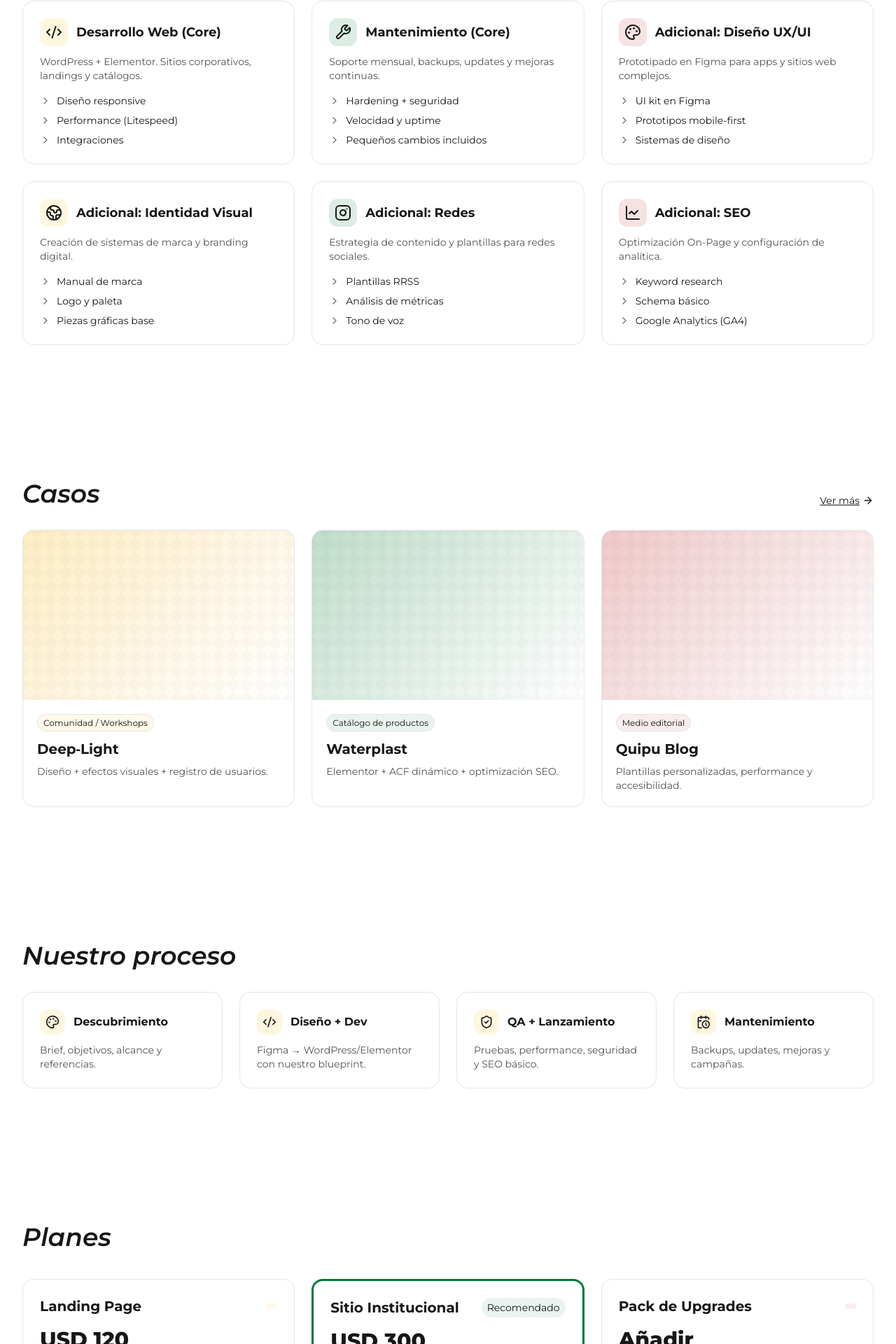
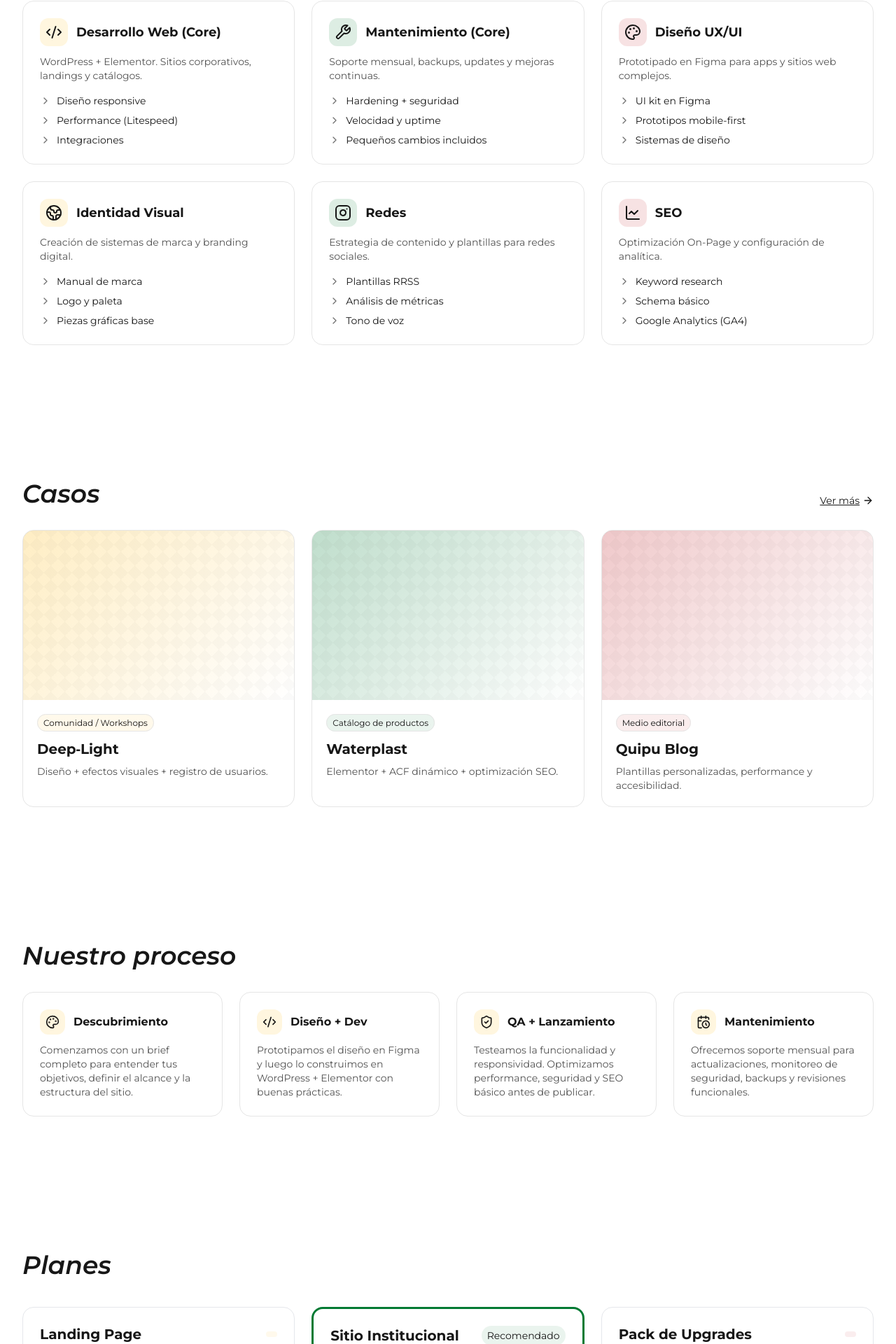
Before and after one commit to EstebanFortini/kuryba-site, a React (Vite) app: page / in a window 1280 px wide. Shown: the part 856-2776 px from the top of the page at 70% size. Built offline with nearby package versions, Linux system fonts and the light colour scheme.

Commit message:
Update App - Cambio planes y procesos.jsx

```diff
--- a/src/App.jsx
+++ b/src/App.jsx
@@ -124,19 +124,19 @@ import React, { useEffect, useState } from 'react'
         desc: 'Soporte mensual, backups, updates y mejoras continuas.', bullets: ['Hardening + seguridad', 'Velocidad y uptime', 'Pequeños cambios incluidos'],
       },
       {
-        icon: <Palette className="w-6 h-6" />, title: 'Adicional: Diseño UX/UI', color: BRAND.red,
+        icon: <Palette className="w-6 h-6" />, title: 'Diseño UX/UI', color: BRAND.red,
         desc: 'Prototipado en Figma para apps y sitios web complejos.', bullets: ['UI kit en Figma', 'Prototipos mobile-first', 'Sistemas de diseño'],
       },
       {
-        icon: <Globe2 className="w-6 h-6" />, title: 'Adicional: Identidad Visual', color: BRAND.yellow,
+        icon: <Globe2 className="w-6 h-6" />, title: 'Identidad Visual', color: BRAND.yellow,
         desc: 'Creación de sistemas de marca y branding digital.', bullets: ['Manual de marca', 'Logo y paleta', 'Piezas gráficas base'],
       },
       {
-        icon: <Instagram className="w-6 h-6" />, title: 'Adicional: Redes', color: BRAND.green,
+        icon: <Instagram className="w-6 h-6" />, title: 'Redes', color: BRAND.green,
         desc: 'Estrategia de contenido y plantillas para redes sociales.', bullets: ['Plantillas RRSS', 'Análisis de métricas', 'Tono de voz'],
       },
       {
-        icon: <LineChart className="w-6 h-6" />, title: 'Adicional: SEO', color: BRAND.red,
+        icon: <LineChart className="w-6 h-6" />, title: 'SEO', color: BRAND.red,
         desc: 'Optimización On-Page y configuración de analítica.', bullets: ['Keyword research', 'Schema básico', 'Google Analytics (GA4)'],
       },
     ];
@@ -202,20 +202,45 @@ import React, { useEffect, useState } from 'react'
 
   function Proceso() {
     const steps = [
-      { icon: <Palette className="w-5 h-5" />, title: 'Descubrimiento', text: 'Brief, objetivos, alcance y referencias.' },
-      { icon: <Code2 className="w-5 h-5" />, title: 'Diseño + Dev', text: 'Figma → WordPress/Elementor con nuestro blueprint.' },
-      { icon: <ShieldCheck className="w-5 h-5" />, title: 'QA + Lanzamiento', text: 'Pruebas, performance, seguridad y SEO básico.' },
-      { icon: <CalendarClock className="w-5 h-5" />, title: 'Mantenimiento', text: 'Backups, updates, mejoras y campañas.' },
+    {
+      icon: <Palette className="w-5 h-5" />,
+      title: "Descubrimiento",
+      text: "Comenzamos con un brief completo para entender tus objetivos, definir el alcance y la estructura del sitio."
+    },
+    {
+      icon: <Code2 className="w-5 h-5" />,
+      title: "Diseño + Dev",
+      text: "Prototipamos el diseño en Figma y luego lo construimos en WordPress + Elementor con buenas prácticas."
+    },
+    {
+      icon: <ShieldCheck className="w-5 h-5" />,
+      title: "QA + Lanzamiento",
+      text: "Testeamos la funcionalidad y responsividad. Optimizamos performance, seguridad y SEO básico antes de publicar."
+    },
+    {
+      icon: <CalendarClock className="w-5 h-5" />,
+      title: "Mantenimiento",
+      text: "Ofrecemos soporte mensual para actualizaciones, monitoreo de seguridad, backups y revisiones funcionales."
+    },
   ];
+
   return (
     <section id="proceso" className="py-16 md:py-24 bg-white dark:bg-neutral-950">
       <div className="max-w-7xl mx-auto px-4 sm:px-6 lg:px-8">
-          <motion.h2 variants={fadeUp} initial="hidden" whileInView="show" viewport={{ once: true }} className="text-3xl md:text-4xl font-extrabold italic mb-8">Nuestro proceso</motion.h2>
+        <motion.h2
+          variants={fadeUp}
+          initial="hidden"
+          whileInView="show"
+          viewport={{ once: true }}
+          className="text-3xl md:text-4xl font-extrabold italic mb-8"
+        >
+          Nuestro proceso
+        </motion.h2>
         <div className="grid md:grid-cols-4 gap-6">
           {steps.map((s, i) => (
             <motion.div key={i} variants={fadeUp} initial="hidden" whileInView="show" viewport={{ once: true }} className="p-6 rounded-2xl border border-neutral-200 dark:border-neutral-800 bg-white/60 dark:bg-neutral-900/60">
               <div className="flex items-center gap-3">
-                  <div className="p-2 rounded-xl" style={{ backgroundColor: BRAND.yellow + '22' }}>{s.icon}</div>
+                <div className="p-2 rounded-xl" style={{ backgroundColor: BRAND.yellow + "22" }}>{s.icon}</div>
                 <h3 className="font-bold">{s.title}</h3>
               </div>
               <p className="mt-3 text-sm text-neutral-600 dark:text-neutral-300">{s.text}</p>
@@ -231,14 +256,14 @@ import React, { useEffect, useState } from 'react'
     const tiers = [
       {
         name: 'Landing Page',
-        price: 'USD 120',
+        price: 'USD 300 +',
         color: BRAND.yellow,
         best: false,
         features: ['Sitio web de 1 página', 'Diseño responsive', 'Formulario de contacto', 'Integración WhatsApp', 'SEO on-page básico'],
       },
       {
         name: 'Sitio Institucional',
-        price: 'USD 300',
+        price: 'USD 500 +',
         color: BRAND.green,
         best: true,
         features: ['Hasta 5 páginas', 'Diseño responsive', 'Blog básico', 'Formularios', 'Soporte 15 días'],
@@ -285,7 +310,7 @@ import React, { useEffect, useState } from 'react'
 
   function Equipo() {
     const people = [
-      { name: 'Esteban Fortini', role: 'Web Dev / WordPress + Elementor', color: BRAND.yellow },
+      { name: 'Esteban', role: 'Web Dev / WordPress + Elementor', color: BRAND.yellow },
       { name: 'Gaby', role: 'UX/UI Designer', color: BRAND.green },
       { name: 'Kevin', role: 'Marketing Digital / Estrategia', color: BRAND.red },
     ];
```
Lines whose indentation alone changed are shown as unchanged.
